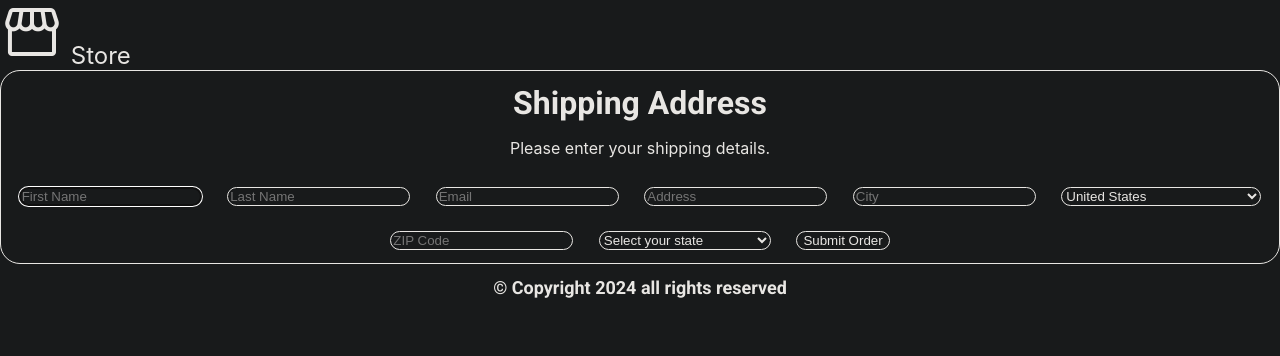
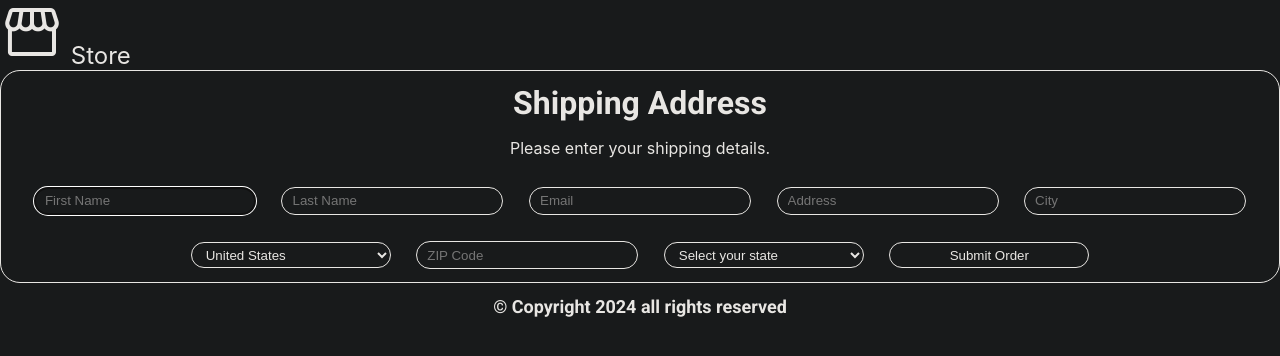
Before and after one commit to TroyWarez/basic-site, a React (Vite) app: page / in a window 1280 px wide. Shown: the top 356 px of the page. Built offline with nearby package versions, Linux system fonts and the light colour scheme.

Commit message:
added whitespace

```diff
--- a/src/components/OrderForm/OrderForm.module.css
+++ b/src/components/OrderForm/OrderForm.module.css
@@ -21,7 +21,9 @@
   color: #e8e6e3;
   border-radius: 20px;
   border: 1px solid #e8e6e3;
-  size: 20px;
+  width: 15em;
+  height: 2em;
+  padding: 0 10px;
 }
 .shippingselect {
   margin: 1%;
@@ -30,6 +32,9 @@
   color: #e8e6e3;
   border-radius: 20px;
   border: 1px solid #e8e6e3;
+  width: 15em;
+  height: 2em;
+  padding: 0 10px;
 }
 .CanadianProvinces {
   margin: 1%;
@@ -38,6 +43,9 @@
   color: #e8e6e3;
   border-radius: 20px;
   border: 1px solid #e8e6e3;
+  width: 15em;
+  height: 2em;
+  padding: 0 10px;
 
   display: none;
 }
--- a/src/components/OrderForm/OrderForm.tsx
+++ b/src/components/OrderForm/OrderForm.tsx
@@ -59,11 +59,11 @@ const OrderForm = () => {
             {
               if(event.target.value !== '')
                 {
-                  event.target.value = event.target.value.toUpperCase();
-                  if(event.target.value.length === 3)
-                    {
-                      event.target.value += ' ';
-                    }
+                  event.target.value = event.target.value.toUpperCase().replace(/([^A-Z0-9:./()\-\s])/g, "");
+                  if (event.target.value.length === 4 && event.target.value.charCodeAt(event.target.value.length - 1) !== 32)
+                  {
+                    event.target.value = event.target.value.slice(0, 3) + ' ' + event.target.value.slice(3, event.target.value.length);
+                  }
                 }
               break;
             }
```
